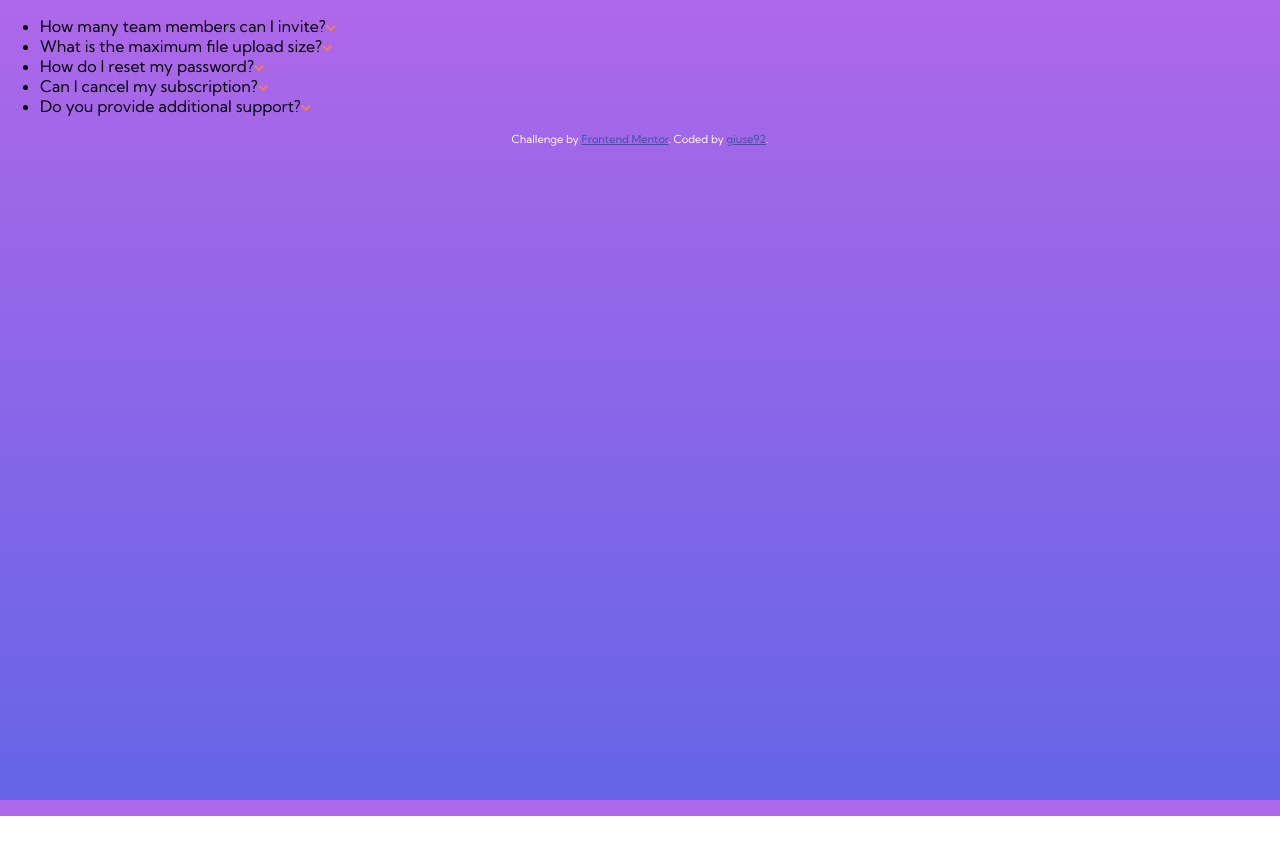
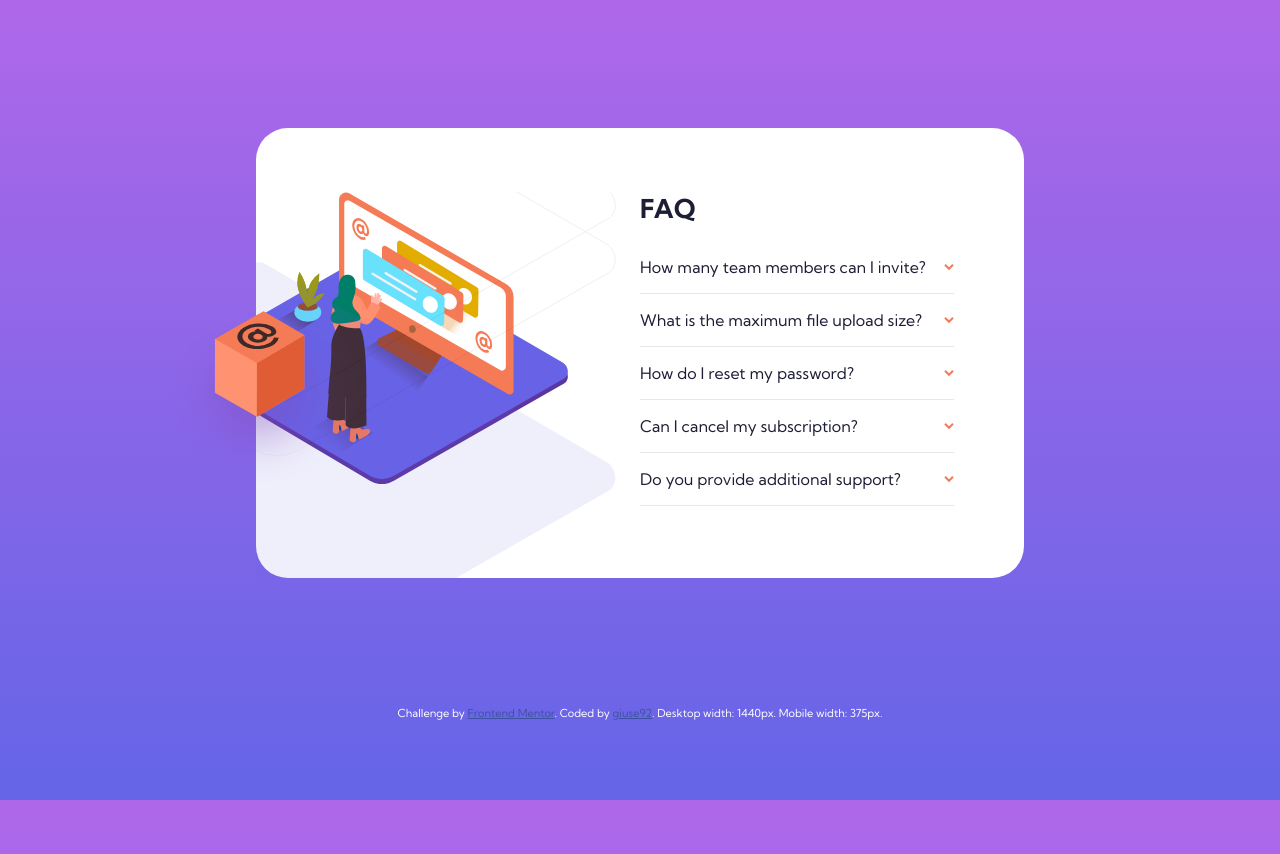
Before and after one commit to giuse92/faq-accordion-card, a plain HTML site: page index.html in a window 1280 px wide. Before the commit the page ends 816 px from the top, so only its background shows below. Drawn offline with Linux system fonts and the light colour scheme.

Commit message:
faq accordion card for desktop, width: 1440px

```diff
--- a/assets/css/desktop.css
+++ b/assets/css/desktop.css
@@ -15,3 +15,69 @@ body {
     background-repeat: no-repeat;
     background-attachment: fixed;
 }
+
+#faq-accordion-card {
+    width: 60%;
+    min-height: 450px;
+    padding-top: 5%;
+    background-color: #fff;
+    display: flex;
+    justify-content: space-between;
+    margin: 10% auto;
+    border-radius: 2em;
+}
+
+#faq-accordion-card .left {
+    position: relative;
+    width: 50%;
+    background: url("../images/bg-pattern-desktop.svg"), url("../images/illustration-woman-online-desktop.svg");
+    background-size: 700px, 100%;
+    background-repeat: no-repeat, no-repeat;
+    background-position-x: -340px, -72px;
+    background-position-y: -203px, top;
+    z-index: -1, 0;
+}
+
+#faq-accordion-card .left img {
+    position: absolute;
+    top: 117px;
+    left: -92px;
+}
+
+#faq-accordion-card .right {
+    width: 50%;
+    padding-right: 70px;
+    font-size: 16px;
+    color: hsl(238, 29%, 16%);
+}
+
+#faq-accordion-card .right h1 {
+    margin: 0;
+    text-transform: uppercase;
+    font-size: 26px;
+}
+
+#faq-accordion-card .right ul {
+    padding-left: 0;
+    list-style-type: none;
+}
+
+#faq-accordion-card .right ul li {
+    border-bottom: 1px solid hsl(240, 5%, 91%);
+}
+
+#faq-accordion-card .right .question {
+    display: flex;
+    justify-content: space-between;
+    align-items: center;
+}
+
+#faq-accordion-card .right .question:hover {
+    cursor: pointer;
+    color: hsl(14, 88%, 65%);
+}
+
+#faq-accordion-card .right .answer {
+    margin-top: 0;
+    color: hsl(240, 6%, 50%);
+}
--- a/assets/js/main.js
+++ b/assets/js/main.js
@@ -7,10 +7,12 @@ let toggleFaq = (e) => {
   if (answer.style.display === "none") {
     answer.style.display = "block";
     question.style.fontWeight = "700";
+    question.style.color = "hsl(14, 88%, 65%)";
     arrowIcon.style.transform = "rotate(180deg)";
   } else {
     answer.style.display = "none";
     question.style.fontWeight = "400";
+    question.style.color = "hsl(238, 29%, 16%)";
     arrowIcon.style.transform = "rotate(0deg)";
   }
 };
--- a/index.html
+++ b/index.html
@@ -25,6 +25,10 @@
     .attribution a {
       color: hsl(228, 45%, 44%);
     }
+
+    .attribution a:hover {
+      color:hsl(14, 88%, 65%)
+    }
   </style>
 </head>
 
@@ -32,29 +36,30 @@
   <main>
     <section id="faq-accordion-card">
       <div class="left">
-
+        <img src="./assets/images/illustration-box-desktop.svg" alt="">
       </div>
       <div class="right">
+        <h1>faq</h1>
         <ul>
           <li>
             <div class="question">
-              <span class="text">How many team members can I invite?</span><img
-                src="./assets/images/icon-arrow-down.svg" alt="icon-arrow-down">
+              <p class="text">How many team members can I invite?</p><img src="./assets/images/icon-arrow-down.svg"
+                alt="icon-arrow-down">
             </div>
             <p class="answer">You can invite up to 2 additional users on the Free plan. There is no limit on
               team members for the Premium plan.</p>
           </li>
           <li>
             <div class="question">
-              <span class="text">What is the maximum file upload size?</span><img
-                src="./assets/images/icon-arrow-down.svg" alt="icon-arrow-down">
+              <p class="text">What is the maximum file upload size?</p><img src="./assets/images/icon-arrow-down.svg"
+                alt="icon-arrow-down">
             </div>
             <p class="answer">No more than 2GB. All files in your account must fit your allotted storage space.
             </p>
           </li>
           <li>
             <div class="question">
-              <span class="text">How do I reset my password?</span><img src="./assets/images/icon-arrow-down.svg"
+              <p class="text">How do I reset my password?</p><img src="./assets/images/icon-arrow-down.svg"
                 alt="icon-arrow-down">
             </div>
             <p class="answer">Click “Forgot password” from the login page or “Change password” from your profile page.
@@ -62,14 +67,14 @@
           </li>
           <li>
             <div class="question">
-              <span class="text">Can I cancel my subscription?</span><img src="./assets/images/icon-arrow-down.svg"
+              <p class="text">Can I cancel my subscription?</p><img src="./assets/images/icon-arrow-down.svg"
                 alt="icon-arrow-down">
             </div>
             <p class="answer">Yes! Send us a message and we’ll process your request no questions asked.</p>
           </li>
           <li>
             <div class="question">
-              <span class="text">Do you provide additional support?</span><img src="./assets/images/icon-arrow-down.svg"
+              <p class="text">Do you provide additional support?</p><img src="./assets/images/icon-arrow-down.svg"
                 alt="icon-arrow-down">
             </div>
             <p class="answer">Chat and email support is available 24/7. Phone lines are open during normal business
@@ -84,7 +89,8 @@
   <footer>
     <div class="attribution">
       Challenge by <a href="https://www.frontendmentor.io?ref=challenge" target="_blank">Frontend Mentor</a>.
-      Coded by <a href="https://github.com/giuse92">giuse92</a>.
+      Coded by <a href="https://github.com/giuse92" target="_blank">giuse92</a>.
+      Desktop width: 1440px. Mobile width: 375px.
     </div>
   </footer>
 
```
